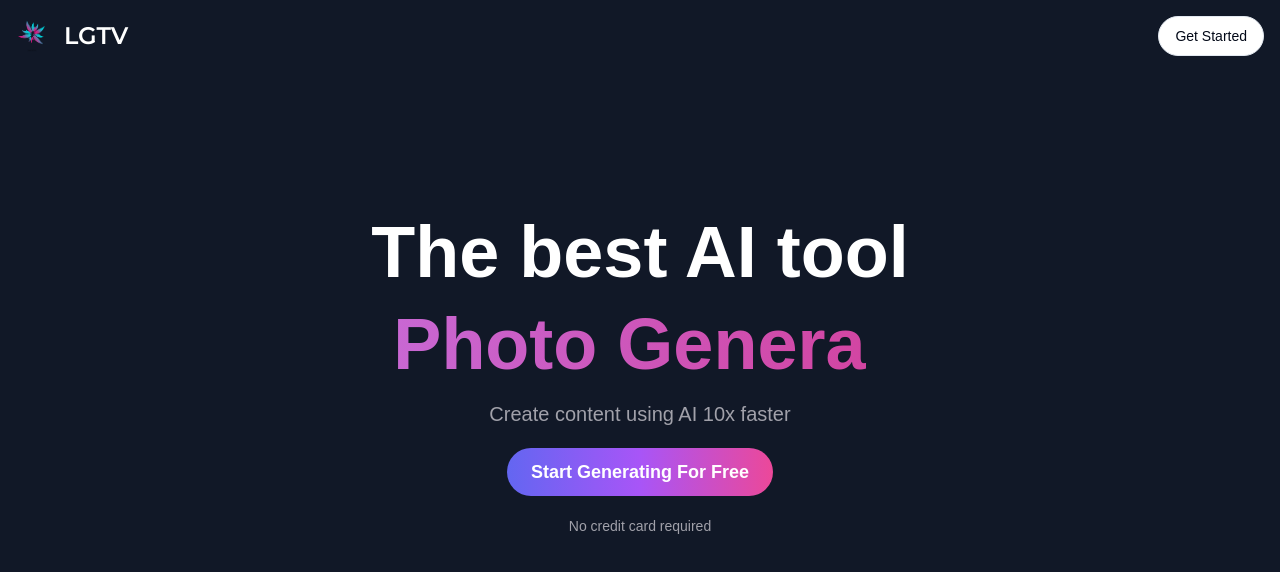
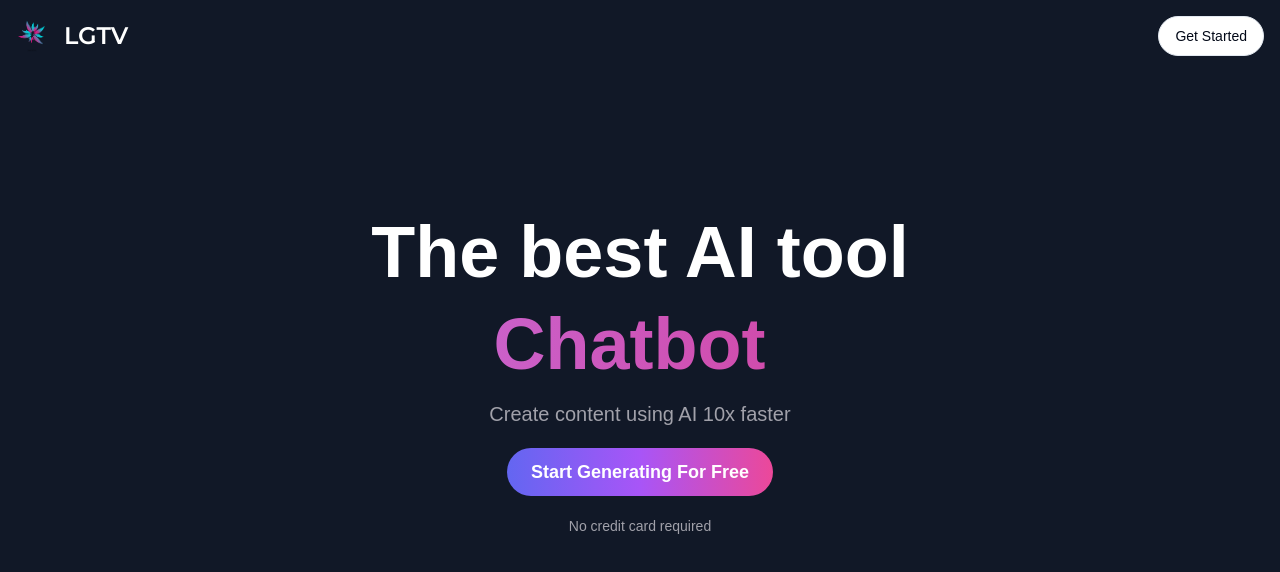
Before and after one commit to quynhta2105/ai-saas, a Next.js app: page / in a window 1280 px wide. Shown: the top 572 px of the page. Built offline with nearby package versions, Linux system fonts and the light colour scheme; no server answers.

Commit message:
update code

```diff
--- a/app/(dashboard)/(routes)/conversation/page.tsx
+++ b/app/(dashboard)/(routes)/conversation/page.tsx
@@ -146,4 +146,4 @@ const ConversationPage = () => {
   )
 }
 
-export default ConversationPage
+export default ConversationPage;
--- a/components/landing-hero.tsx
+++ b/components/landing-hero.tsx
@@ -18,10 +18,6 @@ export const LandingHero = () => {
                     options={{
                         strings: [
                             "Chatbot",
-                            "Photo Generation",
-                            "Music Generation",
-                            "Code Generation",
-                            "Video Generation",
                         ],
                         autoStart: true,
                         loop: true,
```
